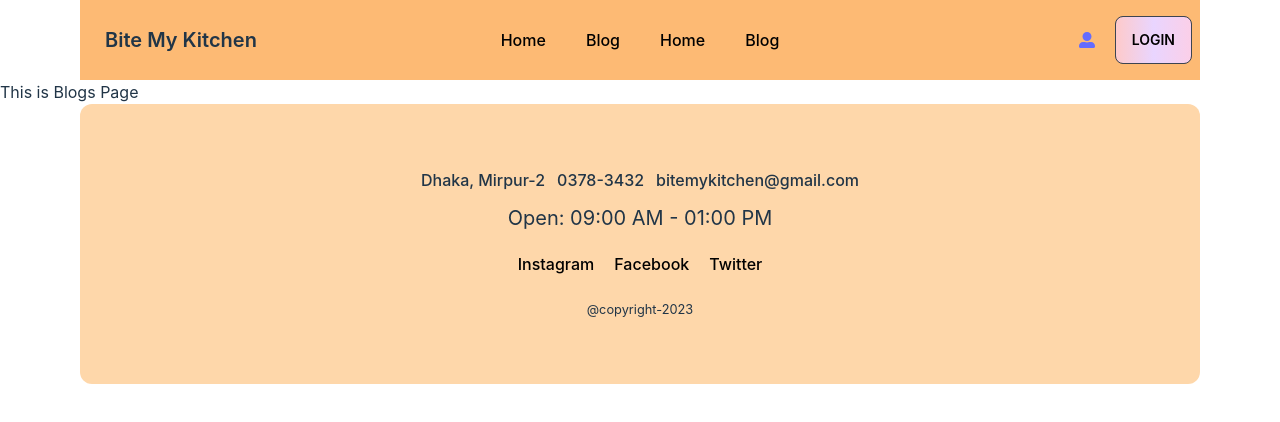
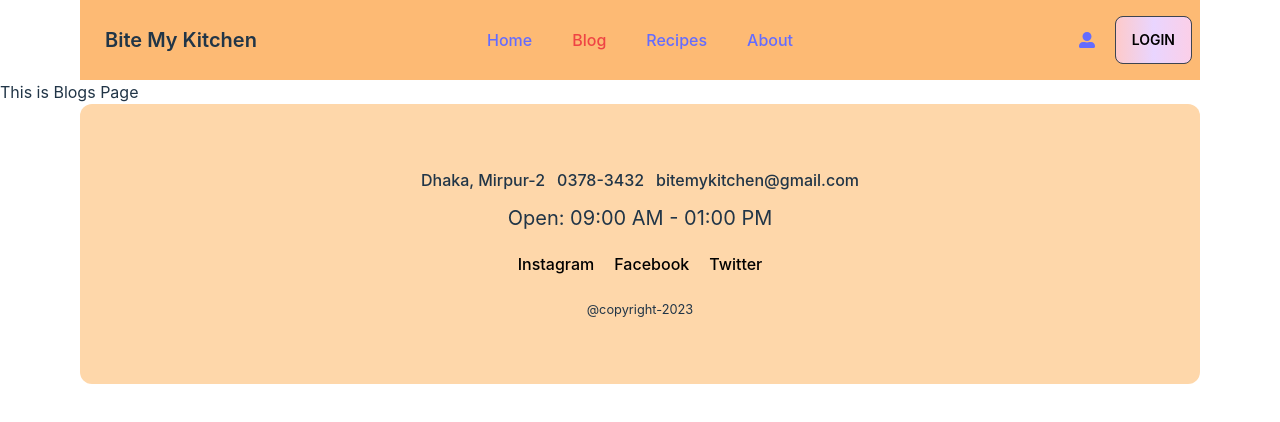
Before and after one commit to AbuBokorprog/bite-my-kitchen-client-side, a React (Vite) app: page /blog in a window 1280 px wide. Shown: the top 422 px of the page. Built offline with nearby package versions, Linux system fonts and the light colour scheme; no server answers.

Commit message:
active link add

```diff
--- /dev/null
+++ b/src/ActiveLink/ActiveLink.jsx
@@ -0,0 +1,17 @@
+import React from "react";
+import { NavLink } from "react-router-dom";
+
+const ActiveLink = ({ to, children }) => {
+  return (
+    <div className="flex items-center text-black">
+      <NavLink
+        to={to}
+        className={({ isActive }) => (isActive ? "text-red-500" : "")}
+      >
+        {children}
+      </NavLink>
+    </div>
+  );
+};
+
+export default ActiveLink;
--- a/src/Shared/Navbar/Navbar.jsx
+++ b/src/Shared/Navbar/Navbar.jsx
@@ -1,7 +1,8 @@
 import React, { useContext } from "react";
-import { Link } from "react-router-dom";
+import { Link, NavLink } from "react-router-dom";
 import { FaUserAlt } from "react-icons/fa";
 import { AuthContext } from "../../AuthProvider/AuthProvider";
+import ActiveLink from "../../ActiveLink/ActiveLink";
 
 const Navbar = () => {
   const { user } = useContext(AuthContext);
@@ -31,10 +32,10 @@ const Navbar = () => {
               tabIndex={0}
               className="menu menu-compact dropdown-content mt-3 p-2 shadow bg-base-100 rounded-box w-52"
             >
-              <Link to="/">Home</Link>
-              <Link to="/blog">Blog</Link>
-              <Link to="/">Home</Link>
-              <Link to="/blog">Blog</Link>
+              <NavLink to="/">Home</NavLink>
+              <NavLink to="/blog">Blog</NavLink>
+              <NavLink to="/recipes">Recipes</NavLink>
+              <NavLink to="/about">About</NavLink>
             </ul>
           </div>
           <Link className="btn btn-ghost normal-case text-xl">
@@ -42,19 +43,25 @@ const Navbar = () => {
           </Link>
         </div>
         <div className="navbar-center lg:flex justify-around items-center">
-          <div>
-            <Link className="mx-5 text-black" to="/">
+          <div className="mx-5">
+            <ActiveLink to="/" className="mx-5 text-black">
               Home
-            </Link>
-            <Link className="mx-5 text-black" to="/blog">
+            </ActiveLink>
+          </div>
+          <div className="mx-5">
+            <ActiveLink className="mx-5 text-black" to="/blog">
               Blog
-            </Link>
-            <Link className="mx-5 text-black" to="/">
-              Home
-            </Link>
-            <Link className="mx-5 text-black" to="/blog">
-              Blog
-            </Link>
+            </ActiveLink>
+          </div>
+          <div className="mx-5">
+            <ActiveLink className="mx-5 text-black" to="/recipes">
+              Recipes
+            </ActiveLink>
+          </div>
+          <div className="mx-5">
+            <ActiveLink className="mx-5 text-black" to="/about">
+              About
+            </ActiveLink>
           </div>
         </div>
         <div className="navbar-end">
```
Also changed, not shown: 1 other file (tests, documents, lock files or other folders).
